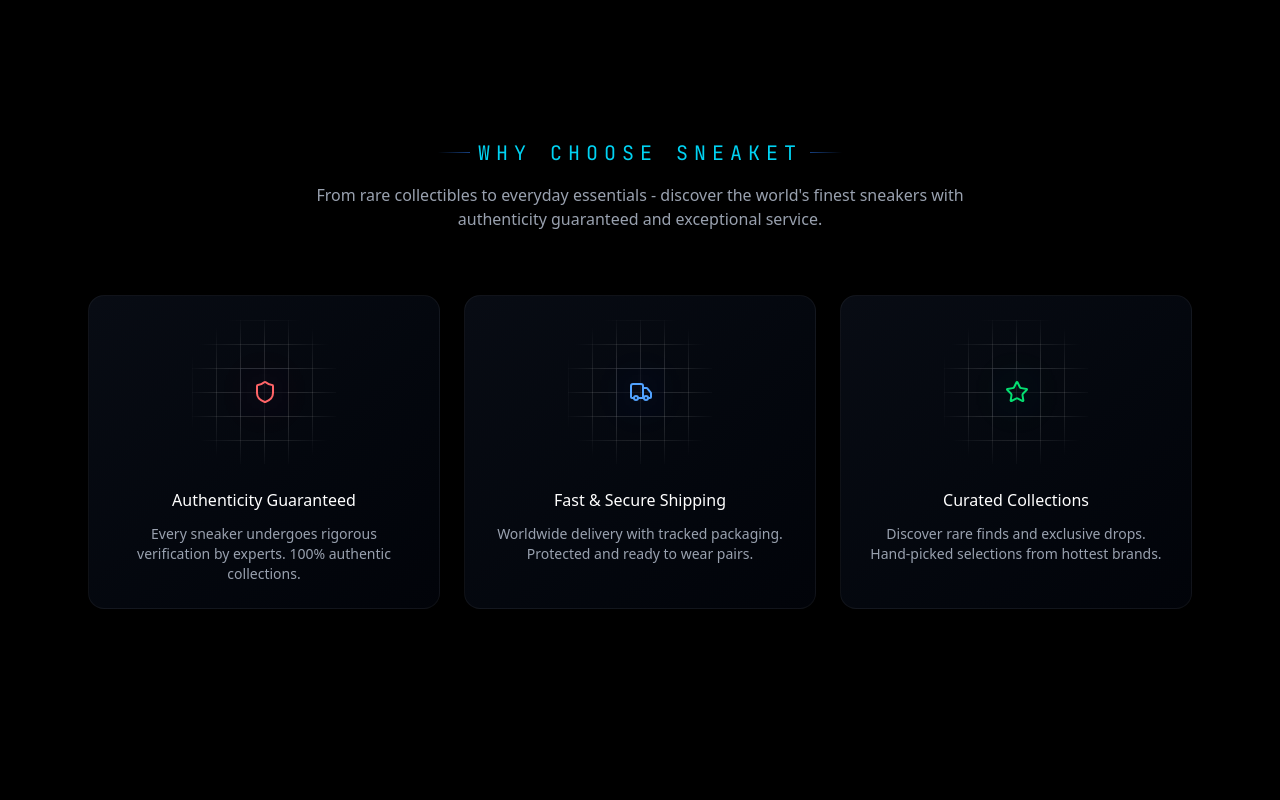
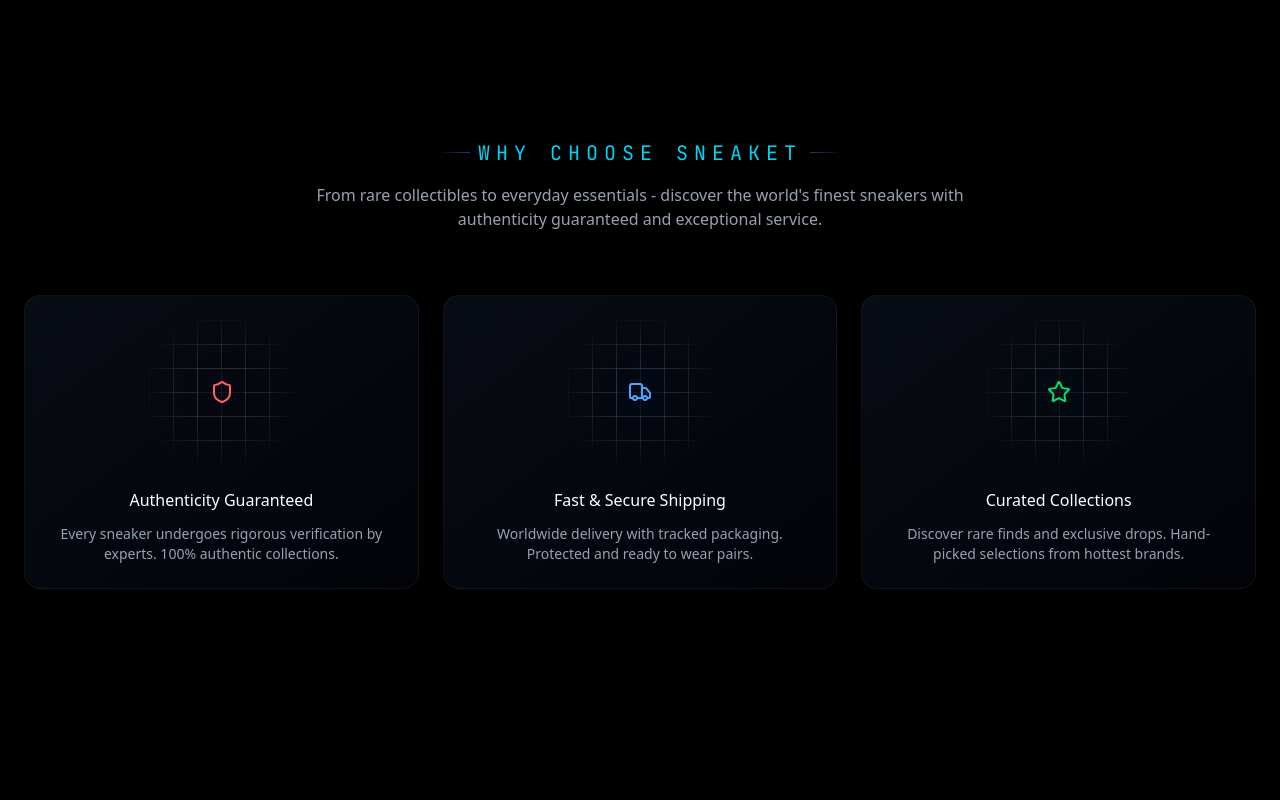
Before and after one commit to rishebss/sneaket_frontend, a React app: page / in a window 1280 px wide. Shown: the part 700-1500 px from the top of the page. Built offline with nearby package versions, Linux system fonts and the light colour scheme; the HTML template or start-up script is replaced by a standard one.

Commit message:
added grid animation

```diff
--- a/src/defaultcomponents/AboutSection.jsx
+++ b/src/defaultcomponents/AboutSection.jsx
@@ -4,7 +4,7 @@ import { Shield, Truck, Star } from "lucide-react";
 export default function AboutSection() {
   return (
     <section className="bg-transparent py-16 md:py-32">
-      <div className="@container mx-auto max-w-6xl px-6">
+      <div className="@container mx-auto max-w-7xl px-6">
         <div className="text-center mb-16">
           <div className="inline-flex items-center gap-2 mb-4">
             <div className="h-px w-8 bg-gradient-to-r from-transparent to-blue-500/50" />
--- a/src/defaultcomponents/DefaultFooter.jsx
+++ b/src/defaultcomponents/DefaultFooter.jsx
@@ -63,7 +63,7 @@ const Footer = () => {
   };
 
   return (
-    <footer className="mt-10 md:mt-20 md:rounded-t-[4rem] relative w-full max-w-6xl mx-auto flex flex-col items-center justify-center rounded-t-[3rem] border-t border-white/30 bg-black/70 px-6 py-12 lg:py-16">
+    <footer className="mt-10 md:mt-20 md:rounded-t-[4rem] relative w-full max-w-7xl mx-auto flex flex-col items-center justify-center rounded-t-[3rem] border-t border-white/30 bg-black/70 px-6 py-12 lg:py-16">
       {/* Expansive Ambient Glow (Behind) */}
       <div className="absolute -top-24 left-1/2 -translate-x-1/2 w-full h-64 bg-cyan-500/15 blur-[120px] rounded-full pointer-events-none z-0" />
       <div className="absolute -top-12 left-1/2 -translate-x-1/2 w-3/4 h-32 bg-purple-500/20 blur-[100px] rounded-full pointer-events-none z-0" />
--- a/src/usercomponents/BentoCards.jsx
+++ b/src/usercomponents/BentoCards.jsx
@@ -34,7 +34,7 @@ export default function BentoCards() {
                 </div>
 
                 {/* Bento Grid */}
-                <div className="grid grid-cols-1 md:grid-cols-6 gap-4 max-w-6xl mx-auto relative">
+                <div className="grid grid-cols-1 md:grid-cols-6 gap-4 max-w-7xl mx-auto relative">
 
                     {/* Small Card - New Arrivals */}
                     <Link to="/products?feature=new_arrival" className="group relative overflow-hidden rounded-2xl border border-white/10 transition-all duration-500 hover:border-purple-500/30 hover:shadow-[0_0_40px_rgba(168,85,247,0.15)] min-h-[220px] md:col-span-2">
```
